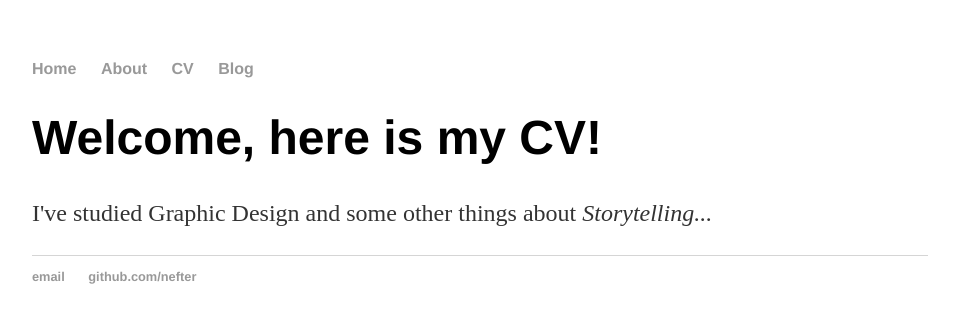
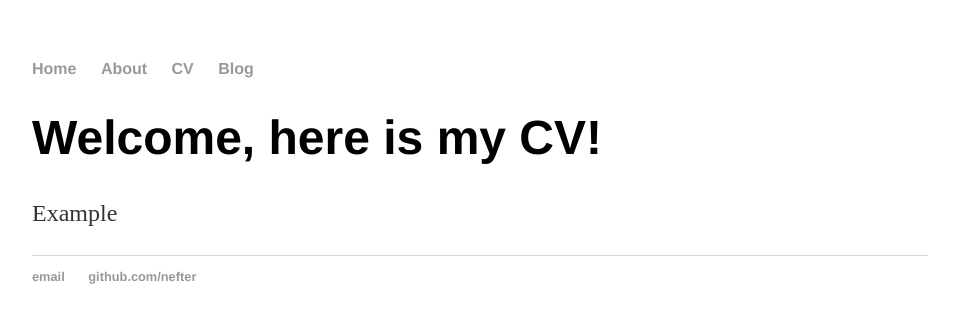
Before and after one commit to sunlinjin/nefter.github.io, a Jekyll site: the page built from cv/index.html, in a window 1280 px wide. Shown: the top 323 px of the page, without its empty margins (160-1119 px from the left). Built offline with Jekyll 4.4.1, drawn with Linux system fonts in a browser that asks for light colours.

Commit message:
Update index.html

```diff
--- a/cv/index.html
+++ b/cv/index.html
@@ -4,5 +4,5 @@ title: Nef Rossano, Human Being
 ---
 <div class="blurb">
 	<h1>Welcome, here is my CV!</h1>
-	<p>I've studied Graphic Design and some other things about <em>Storytelling...</em></p>
+	<p>Example</em></p>
 </div><!-- /.blurb -->
```
